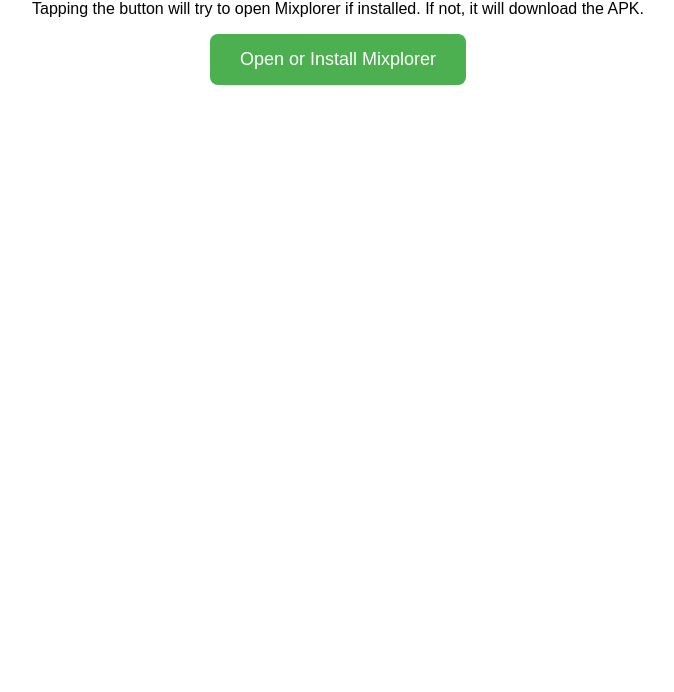
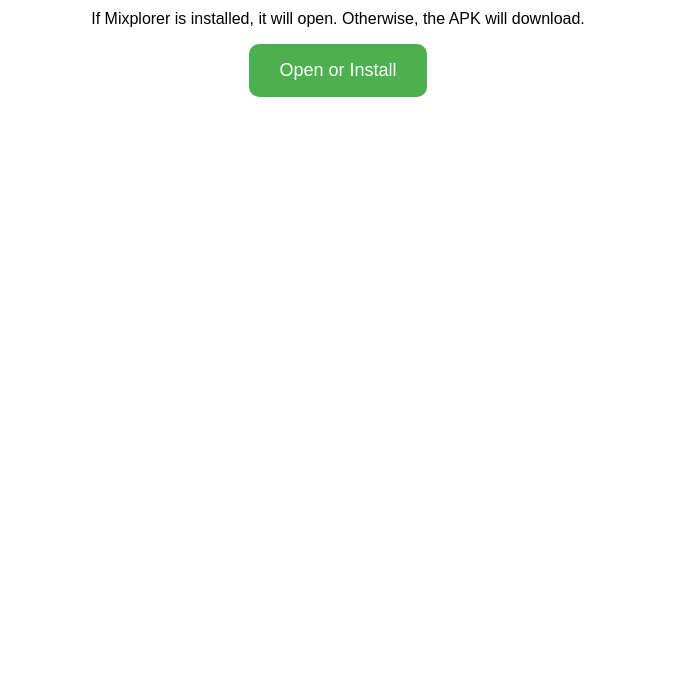
Before and after one commit to bt10000/mixplorer-installer, a plain HTML site: page index.html in a window 1280 px wide. Shown: the part 108-800 px from the top of the page, without its empty margins (302-976 px from the left). Drawn offline with Linux system fonts and the light colour scheme.

Commit message:
index.html

```diff
--- a/index.html
+++ b/index.html
@@ -1,5 +1,5 @@
 <!DOCTYPE html>
-<html>
+<html lang="en">
 <head>
   <meta charset="UTF-8">
   <title>Install or Open Mixplorer</title>
@@ -7,34 +7,34 @@
     body {
       font-family: Arial, sans-serif;
       text-align: center;
-      margin-top: 50px;
+      margin-top: 60px;
     }
     button {
-      padding: 15px 30px;
+      padding: 16px 30px;
       font-size: 18px;
       background-color: #4CAF50;
       color: white;
       border: none;
-      border-radius: 8px;
+      border-radius: 10px;
       cursor: pointer;
     }
   </style>
 </head>
 <body>
   <h1>Mixplorer Installer</h1>
-  <p>Tapping the button will try to open Mixplorer if installed. If not, it will download the APK.</p>
-  <button id="installBtn">Open or Install Mixplorer</button>
+  <p>If Mixplorer is installed, it will open. Otherwise, the APK will download.</p>
+  <button onclick="openMixplorer()">Open or Install</button>
 
   <script>
-    document.getElementById('installBtn').addEventListener('click', function() {
-      // Try to open the app using Android intent
-      window.location = 'intent://mixinstaller#Intent;package=com.mixplorer;scheme=mix;action=android.intent.action.VIEW;end';
+    function openMixplorer() {
+      // Try to open Mixplorer directly via main activity
+      window.location.href = 'intent://#Intent;component=com.mixplorer/com.mixplorer.activities.BrowseActivity;end';
 
-      // Fallback download if app doesn’t open in 3 seconds
+      // Fallback: Download APK after 3 seconds if nothing happens
       setTimeout(() => {
         window.location.href = 'https://github.com/bt10000/mixplorer-installer/releases/download/v2.0/mixplorer.apk';
       }, 3000);
-    });
+    }
   </script>
 </body>
 </html>
```
